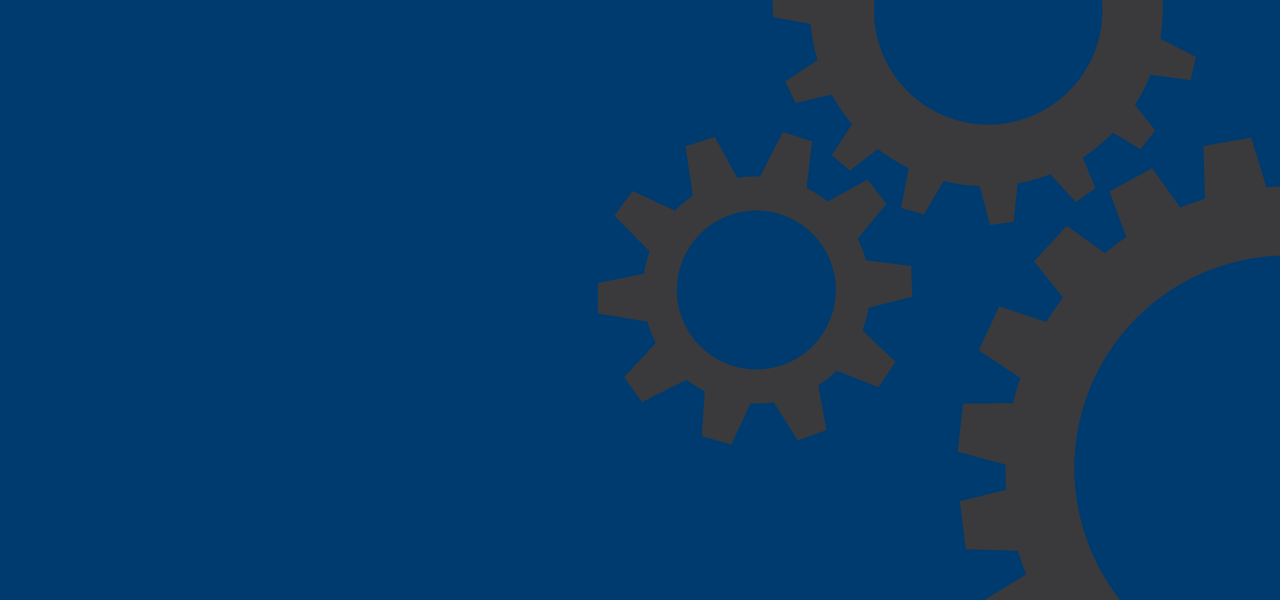
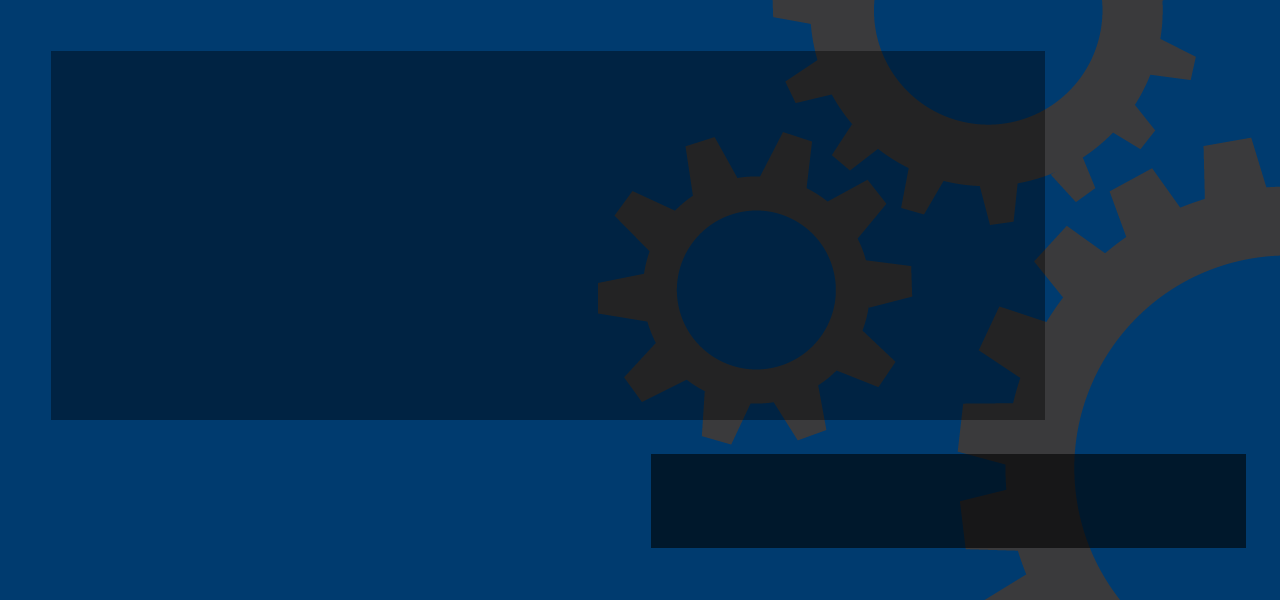
Before and after one commit to 1764/Liberty-Robotics-Foundation, a PHP site: page /presentation.php in a window 1280 px wide. Shown: the part 200-800 px from the top of the page. Run offline with PHP 8.4, Linux system fonts and the light colour scheme.

Commit message:
presentation page
just added the clear box from the video page just without the video or
words.

```diff
--- a/presentation.php
+++ b/presentation.php
@@ -33,5 +33,11 @@
 		</nav>
 	</div>
 	<!-- End Nav Bar -->
+	<div class="left"><iframe class="media" width="560" height="315" frameborder="0" allowfullscreen></iframe></br><div class="vidDesc"></br></div></div>
+		<div class="mainDiv" id="right">
+			<div></br></br>
+<!-- 			Insert content			 -->
+		</div></br></div>
+		<div class="clear"></div>
 </body>
 </html>
```
